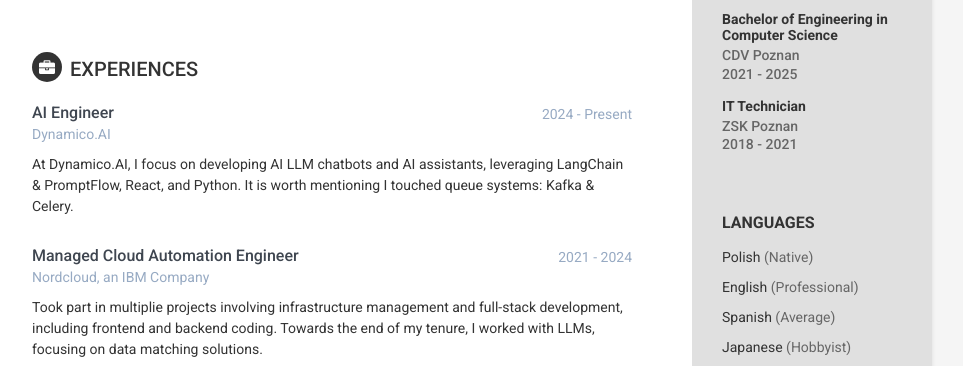
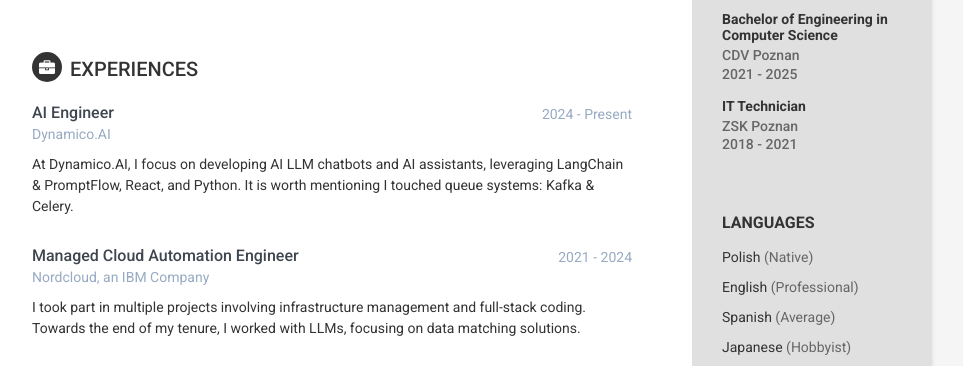
Before and after one commit to Nemryk/education, a plain HTML site: page index.html in a window 1280 px wide. Shown: the part 549-915 px from the top of the page, without its empty margins (188-1151 px from the left). Drawn offline with nearby package versions, Linux system fonts and the light colour scheme.

Commit message:
Update index.html

```diff
--- a/index.html
+++ b/index.html
@@ -123,7 +123,7 @@
                         <div class="company">Nordcloud, an IBM Company</div>
                     </div>
                     <div class="details">
-                        <p>Took part in multiplie projects involving infrastructure management and full-stack development, including frontend and backend coding. Towards the end of my tenure, I worked with LLMs, focusing on data matching solutions.</p>
+                        <p>I took part in multiple projects involving infrastructure management and full-stack coding. Towards the end of my tenure, I worked with LLMs, focusing on data matching solutions.</p>
                     </div>
                 </div>
                 <div class="item">
```
